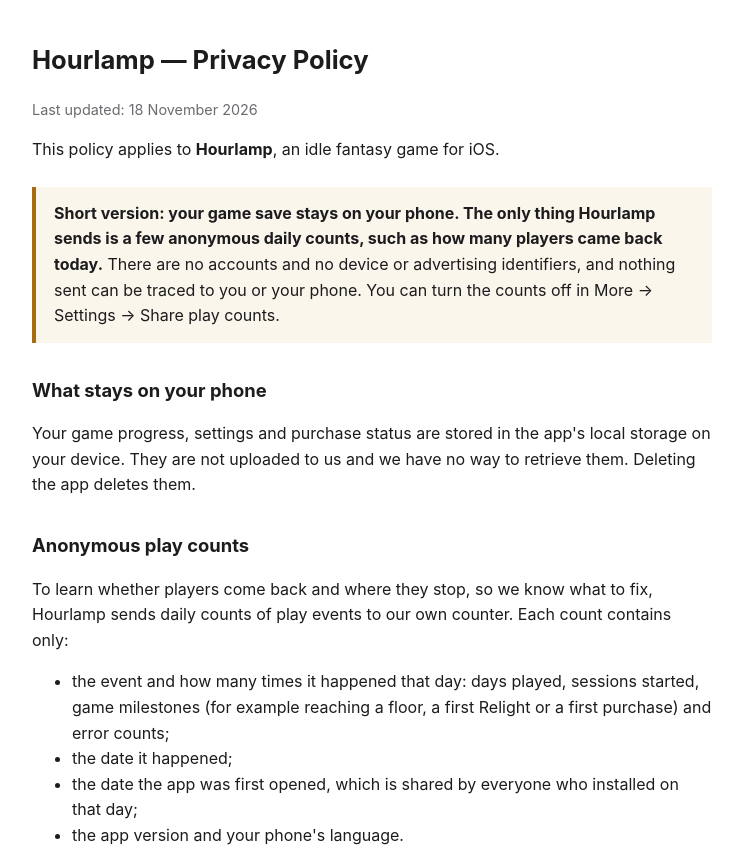
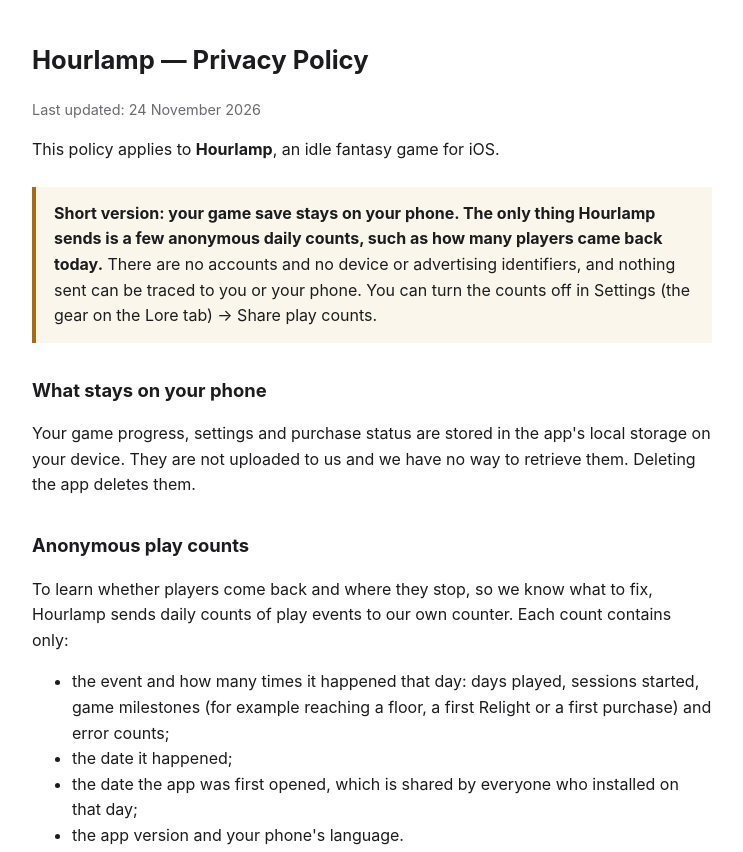
Before and after one commit to jmarrr/legal, a plain HTML site: page hourlamp-privacy.html in a window 1280 px wide. Shown: the top 852 px of the page, without its empty margins (268-1011 px from the left). Drawn offline with Linux system fonts and the light colour scheme.

Commit message:
Hourlamp privacy: Settings now opens from the gear on the Lore tab (the More tab was removed); 24 November 2026
Co-Authored-By: Claude Opus 5.5 <noreply@anthropic.com>

```diff
--- a/hourlamp-privacy.html
+++ b/hourlamp-privacy.html
@@ -14,7 +14,7 @@
 </head>
 <body>
 <h1>Hourlamp — Privacy Policy</h1>
-<p class="muted">Last updated: 18 November 2026</p>
+<p class="muted">Last updated: 24 November 2026</p>
 
 <p>This policy applies to <strong>Hourlamp</strong>, an idle fantasy game for iOS.</p>
 
@@ -22,7 +22,7 @@
 <p style="margin:0"><strong>Short version: your game save stays on your phone. The only thing
 Hourlamp sends is a few anonymous daily counts, such as how many players came back today.</strong>
 There are no accounts and no device or advertising identifiers, and nothing sent can be traced to
-you or your phone. You can turn the counts off in More → Settings → Share play counts.</p>
+you or your phone. You can turn the counts off in Settings (the gear on the Lore tab) → Share play counts.</p>
 </div>
 
 <h2>What stays on your phone</h2>
@@ -68,7 +68,7 @@ counts are kept apart under their own keys and are never combined.
 Hourlamp does not track you as Apple defines tracking.</p>
 
 <h2>Turning the counts off</h2>
-<p>Go to <strong>More → Settings → Share play counts</strong> and switch it off. From that moment
+<p>Go to <strong>Settings → Share play counts</strong> (Settings opens from the gear on the Lore tab) and switch it off. From that moment
 nothing is sent, and anything waiting to be sent is cleared from your phone.</p>
 
 <h2 id="time">Checking the time</h2>
```
